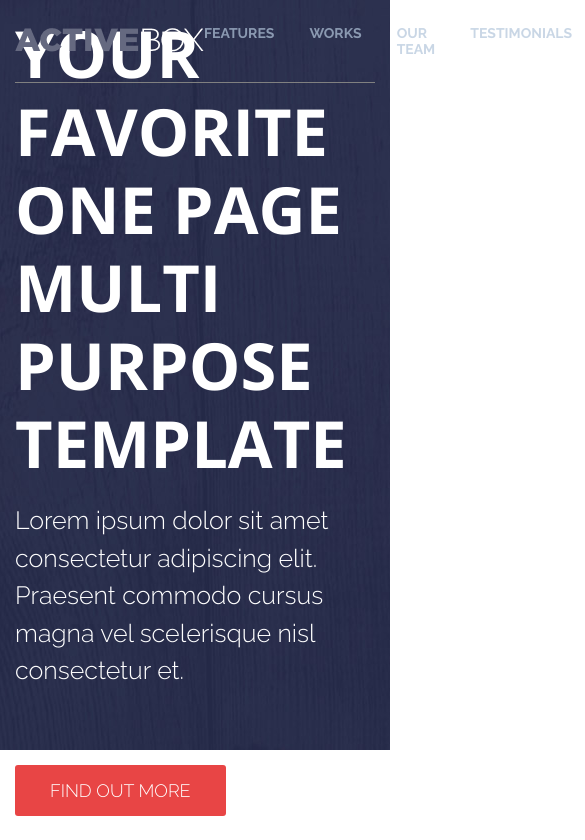
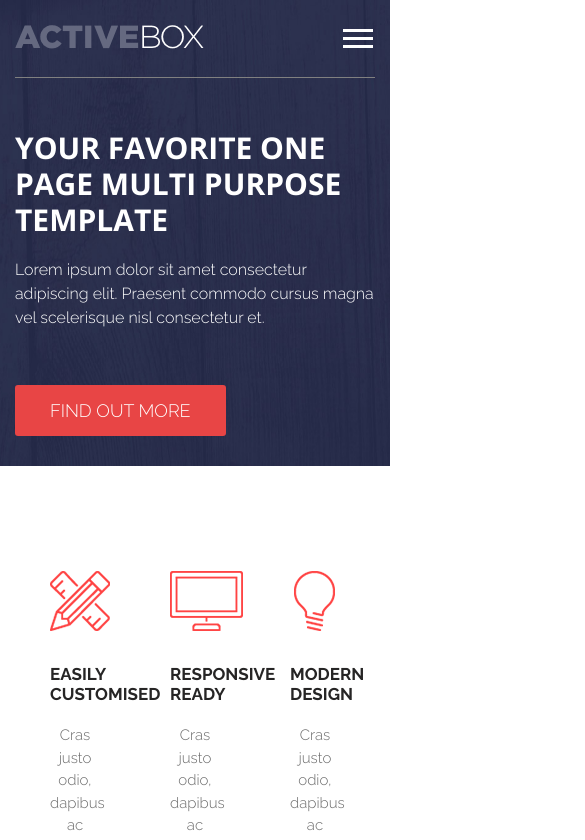
Before and after one commit to Jandoyll/mdk_02_02, a plain HTML site: page FirstSite.com/index.html in a window 390 px wide. Shown: the top 840 px of the page, 585 px wide, since content can reach past the window. Drawn offline with nearby package versions, Linux system fonts and the light colour scheme.

Commit message:
FS.com 5 stage

```diff
--- a/FirstSite.com/index.html
+++ b/FirstSite.com/index.html
@@ -4,6 +4,7 @@
 		<meta charset="utf-8">
 		<link href="https://fonts.googleapis.com/css?family=Cardo:400i|Open+Sans:700|Raleway:300,600,700&display=swap" rel="stylesheet">
 		<link rel="stylesheet" href="style.css">
+		<meta name="viewport" content="width=device-width, initial-skale=1">
 		<title>FirstSite.com</title>
 	</head>
 <body>
@@ -23,6 +24,11 @@
 					<a class="nav__link" href="#">Testimonials</a>
 					<a class="nav__link" href="#">Download</a>
 				</nav>
+
+				<button class="burger" type="button" >
+					<span class="burger__item">Menu</span>
+				</button>
+
 			</div>
 		</div>
 	</header>
--- a/FirstSite.com/style.css
+++ b/FirstSite.com/style.css
@@ -99,7 +99,8 @@ body {
 	justify-content: center;
 	height: 750px;
 	background: #31344e url("img/intro-back.jpg") center no-repeat;
-	padding-top: 80px;
+
+	background-size: cover;
 }
 
 .intro_inner {
@@ -454,3 +455,76 @@ body {
 .copyright__text span {
 	color: white;
 }
+
+
+/* Burger */
+
+.burger {
+	display: none;
+	background: none;
+	cursor: pointer;
+	border: 0;
+	padding: 9px 2px;
+}
+
+.burger__item {
+	display: block;
+	width: 30px;
+	height: 3px;
+	background-color: white;
+	font-size: 0;
+	color: transparent;
+	position: relative;
+}
+
+.burger__item:before,
+.burger__item:after {
+	content: "";
+	width: 100%;
+	height: 100%;
+	background-color: white;
+	position: absolute;
+	left: 0;
+	z-index: 1;
+}
+
+.burger__item:before {
+	top: -8px;
+}
+
+.burger__item:after {
+	bottom: -8px;
+}
+
+/* Media */
+
+@media (max-width: 1000px) {
+	.nav {
+		display: none;
+	}
+
+	.burger {
+		display: block;
+	}
+
+	.intro__title {
+		font-size: 40px;
+	}
+}
+
+@media (max-width: 767px) {
+	.intro {
+		height: auto;
+		padding-top: 130px;
+		padding-bottom: 30px;
+	}
+
+	.intro__title {
+		font-size: 30px;
+	}
+
+	.intro__subtitle {
+		margin-bottom: 30px;
+		font-size: 16px;
+	}
+}
```
